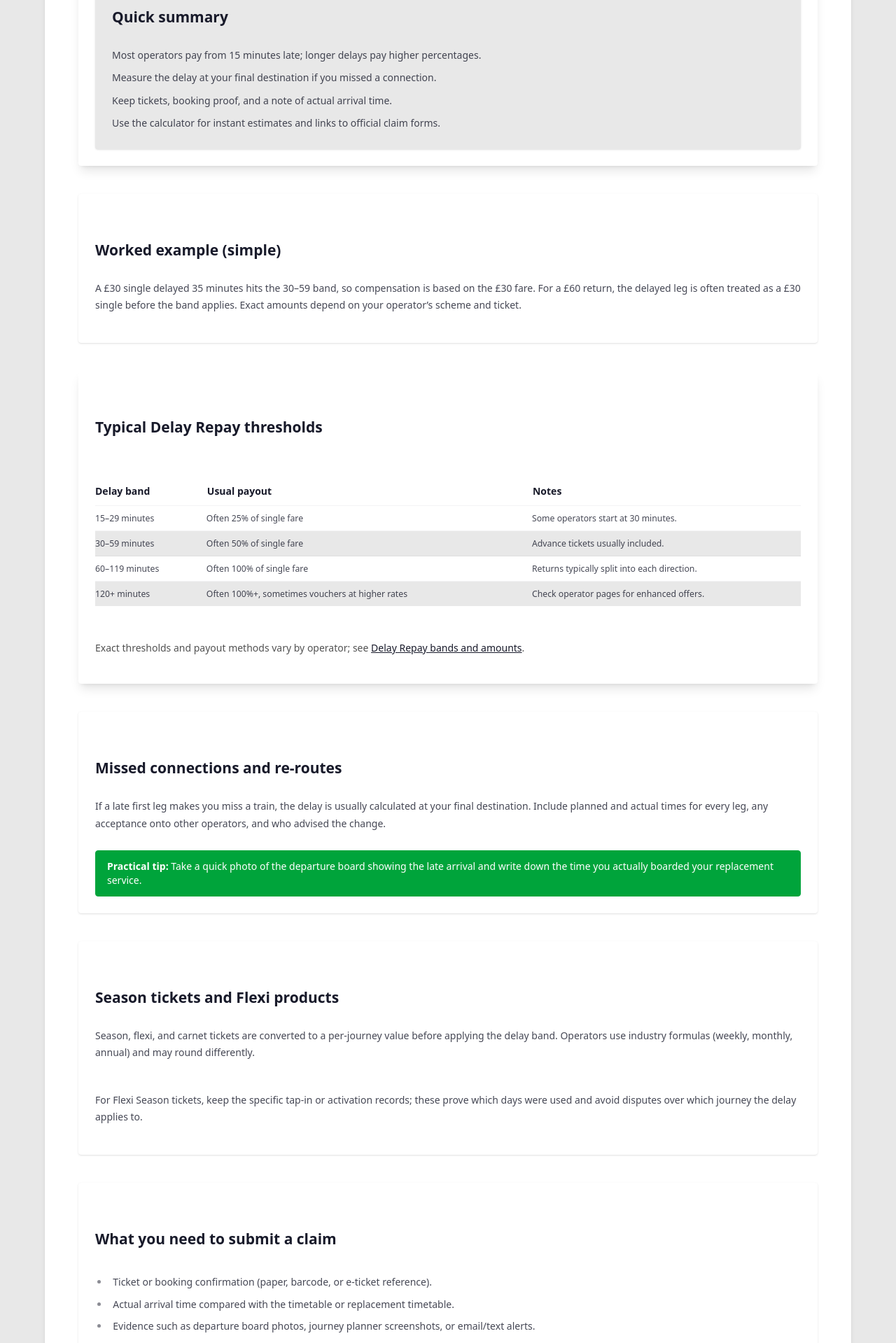
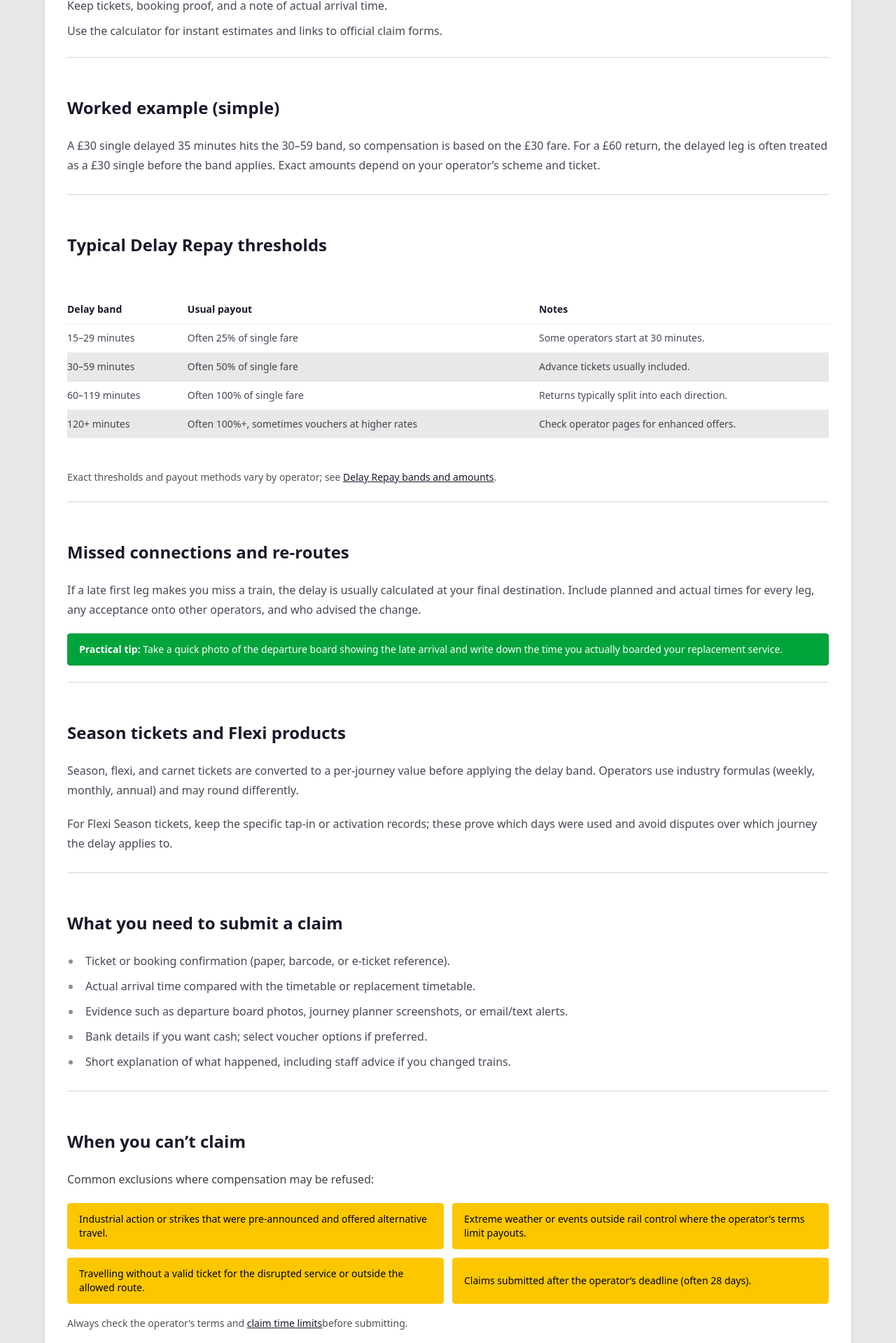
Before and after one commit to bestel89/delay-repay, a Next.js app: page /delay-repay-explained in a window 1280 px wide. Shown: the part 812-2731 px from the top of the page at 70% size. Built offline with nearby package versions, Linux system fonts and the light colour scheme.

Commit message:
update operators and delay repay explained

```diff
--- a/app/delay-repay-explained/page.tsx
+++ b/app/delay-repay-explained/page.tsx
@@ -77,11 +77,8 @@ export default function DelayRepayExplainedPage() {
 
 	return (
 		<main>
-			<div className="max-w-6xl mx-auto px-4 py-10 space-y-10">
 			<article className="prose max-w-none">
-					<header className="bg-base-100 shadow-lg rounded-box">
-						<div className="grid gap-6 p-6 lg:grid-cols-[1.2fr,0.8fr] lg:items-center">
-							<div className="space-y-3">
+				<header className="prose max-w-none">
 					<p className="badge badge-primary">Updated for {new Date().getFullYear()}</p>
 					<h1 className="mb-0">How is Delay Repay calculated?</h1>
 					<p className="text-lg text-neutral-700">
@@ -103,9 +100,6 @@ export default function DelayRepayExplainedPage() {
 					<p className="text-base text-neutral-700">
 						Use the calculator: <Link href="/">Delay Repay calculator</Link>
 					</p>
-							</div>
-							<div className="card bg-base-200 shadow">
-								<div className="card-body">
 					<h2 className="card-title">Quick summary</h2>
 					<ul className="not-prose space-y-2">
 						<li>Most operators pay from 15 minutes late; longer delays pay higher percentages.</li>
@@ -113,28 +107,22 @@ export default function DelayRepayExplainedPage() {
 						<li>Keep tickets, booking proof, and a note of actual arrival time.</li>
 						<li>Use the calculator for instant estimates and links to official claim forms.</li>
 					</ul>
-								</div>
-							</div>
-						</div>
 				</header>
-
-					<section className="mt-10" id="worked-example-simple">
-						<div className="card bg-base-100 shadow">
-							<div className="card-body space-y-3">
-								<h2 className="card-title">Worked example (simple)</h2>
+				<div className="divider"></div>
+				<section id="worked-example-simple">
+					<div className="space-y-3">
+						<h2>Worked example (simple)</h2>
 						<p>
 							A £30 single delayed 35 minutes hits the 30–59 band, so compensation is based on the £30 fare.
 							For a £60 return, the delayed leg is often treated as a £30 single before the band applies.
 							Exact amounts depend on your operator’s scheme and ticket.
 						</p>
 					</div>
-						</div>
 				</section>
-
+				<div className="divider"></div>
 				<section id="thresholds" className="mt-10">
-						<div className="card bg-base-100 shadow-lg">
-							<div className="card-body">
-								<h2 className="card-title">Typical Delay Repay thresholds</h2>
+					<div>
+						<h2>Typical Delay Repay thresholds</h2>
 						<div className="overflow-x-auto">
 							<table className="table table-zebra">
 								<thead>
@@ -173,13 +161,11 @@ export default function DelayRepayExplainedPage() {
 							Repay bands and amounts</Link>.
 						</p>
 					</div>
-						</div>
 				</section>
-
+				<div className="divider"></div>
 				<section id="missed-connections" className="mt-10">
-						<div className="card bg-base-100 shadow">
-							<div className="card-body space-y-3">
-								<h2 className="card-title">Missed connections and re-routes</h2>
+					<div className="space-y-3">
+						<h2>Missed connections and re-routes</h2>
 						<p>
 							If a late first leg makes you miss a train, the delay is usually calculated at your final
 							destination. Include planned and actual times for every leg, any acceptance onto other
@@ -193,13 +179,11 @@ export default function DelayRepayExplainedPage() {
 							</div>
 						</div>
 					</div>
-						</div>
 				</section>
-
+				<div className="divider"></div>
 				<section id="season-tickets" className="mt-10">
-						<div className="card bg-base-100 shadow">
-							<div className="card-body space-y-3">
-								<h2 className="card-title">Season tickets and Flexi products</h2>
+					<div className="space-y-3">
+						<h2>Season tickets and Flexi products</h2>
 						<p>
 							Season, flexi, and carnet tickets are converted to a per-journey value before applying the delay band.
 							Operators use industry formulas (weekly, monthly, annual) and may round differently.
@@ -209,13 +193,11 @@ export default function DelayRepayExplainedPage() {
 							used and avoid disputes over which journey the delay applies to.
 						</p>
 					</div>
-						</div>
 				</section>
-
+				<div className="divider"></div>
 				<section id="what-you-need" className="mt-10">
-						<div className="card bg-base-100 shadow">
-							<div className="card-body space-y-3">
-								<h2 className="card-title">What you need to submit a claim</h2>
+					<div className="space-y-3">
+						<h2>What you need to submit a claim</h2>
 						<ul className="list-disc pl-5">
 							<li>Ticket or booking confirmation (paper, barcode, or e-ticket reference).</li>
 							<li>Actual arrival time compared with the timetable or replacement timetable.</li>
@@ -224,13 +206,11 @@ export default function DelayRepayExplainedPage() {
 							<li>Short explanation of what happened, including staff advice if you changed trains.</li>
 						</ul>
 					</div>
-						</div>
 				</section>
-
+				<div className="divider"></div>
 				<section id="when-you-cant-claim" className="mt-10">
-						<div className="card bg-base-100 shadow">
-							<div className="card-body space-y-3">
-								<h2 className="card-title">When you can’t claim</h2>
+					<div className="space-y-3">
+						<h2>When you can’t claim</h2>
 						<p className="text-neutral-700">Common exclusions where compensation may be refused:</p>
 						<div className="grid gap-3 md:grid-cols-2">
 							<div className="alert alert-warning">
@@ -260,13 +240,11 @@ export default function DelayRepayExplainedPage() {
 							before submitting.
 						</p>
 					</div>
-						</div>
 				</section>
-
+				<div className="divider"></div>
 				<section id="faqs" className="mt-10">
-						<div className="card bg-base-100 shadow">
-							<div className="card-body space-y-4">
-								<h2 className="card-title">Most common questions</h2>
+					<div className="space-y-4">
+						<h2>Most common questions</h2>
 						<div className="space-y-3">
 							{faqs.map((faq) => (
 								<div key={faq.question} className="collapse collapse-arrow border border-base-200 bg-base-200">
@@ -279,7 +257,6 @@ export default function DelayRepayExplainedPage() {
 							))}
 						</div>
 					</div>
-						</div>
 				</section>
 
 				<script
@@ -287,7 +264,6 @@ export default function DelayRepayExplainedPage() {
 					dangerouslySetInnerHTML={{__html: JSON.stringify(faqSchema)}}
 				></script>
 			</article>
-			</div>
 		</main>
 	);
 }
--- a/app/operators/page.tsx
+++ b/app/operators/page.tsx
@@ -1,6 +1,6 @@
-import type { Metadata } from "next";
-import { supabaseServer } from "@/lib/supabase.server";
-import type { Operator } from "@/definitions/operator";
+import type {Metadata} from "next";
+import {supabaseServer} from "@/lib/supabase.server";
+import type {Operator} from "@/definitions/operator";
 import {contactEmail} from "@/app/Constants";
 import Link from "next/link";
 
@@ -11,7 +11,7 @@ export const metadata: Metadata = {
 	title: "Operators — Which rules apply • Delay Repay Calculator",
 	description:
 		"See which UK train operators use the standard Delay Repay bands and which have different rules.",
-	alternates: { canonical: "/operators" },
+	alternates: {canonical: "/operators"},
 };
 
 type DefaultRow = { ticket: string; band: string; percent: number };
@@ -21,7 +21,7 @@ export default async function Page() {
 	const supabase = supabaseServer();
 
 	// 1) Operators
-	const { data: opsData } = await supabase
+	const {data: opsData} = await supabase
 		.from("operators")
 		.select("code,name,claim_url,delay_repay,active")
 		.eq("active", true)
@@ -30,7 +30,7 @@ export default async function Page() {
 	const operators: Operator[] = (opsData ?? []) as Operator[];
 
 	// 2) Defaults + Overrides (to detect real differences)
-	const [{ data: defaults }, { data: overrides }] = await Promise.all([
+	const [{data: defaults}, {data: overrides}] = await Promise.all([
 		supabase.from("rules_default").select("ticket,band,percent"),
 		supabase.from("rules_override").select("operator_code,ticket,band,percent"),
 	]);
@@ -57,12 +57,13 @@ export default async function Page() {
 				? "override"
 				: "standard"
 			: "no-dr";
-		return { op, status };
+		return {op, status};
 	});
 
 	return (
 		<main>
-			<article className="prose">
+			<article className="prose max-w-none">
+
 				<h1>Operators — which rules apply</h1>
 				<p>
 					We flag whether each operator follows the <em>standard Delay Repay bands</em> or whether{" "}
@@ -74,13 +75,13 @@ export default async function Page() {
 					<p>No operators available right now.</p>
 				) : (
 					<ul className="not-prose divide-y">
-						{items.map(({ op, status }) => {
+						{items.map(({op, status}) => {
 							const badge =
 								status === "standard"
-									? { text: "Standard Delay Repay", cls: "badge-success" }
+									? {text: "Standard Delay Repay", cls: "badge-success"}
 									: status === "override"
-										? { text: "Different rules apply", cls: "badge-warning" }
-										: { text: "No Delay Repay", cls: "badge-neutral" };
+										? {text: "Different rules apply", cls: "badge-warning"}
+										: {text: "No Delay Repay", cls: "badge-neutral"};
 
 							const blurb =
 								status === "standard"
```
Lines whose indentation alone changed are shown as unchanged.
